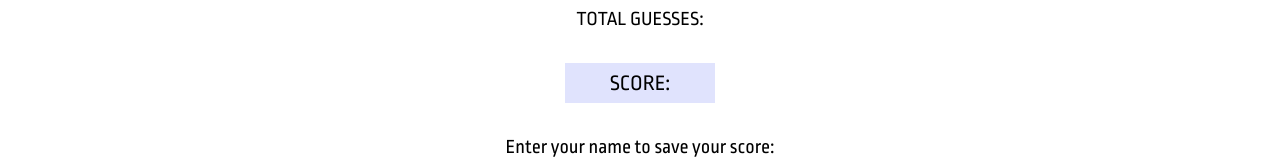
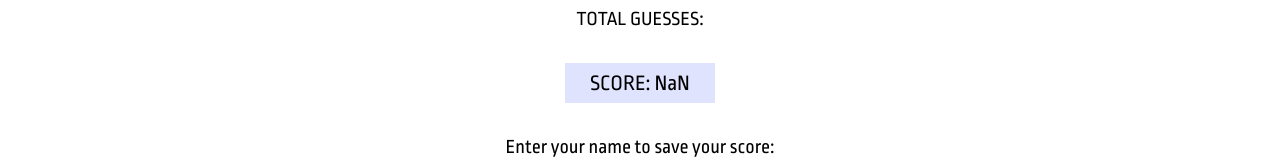
Before and after one commit to bw-celebrity-dead-or-alive/bwcda-frontend-react, a React (Create React App) app in the folder react-buildweek-bwcda/: page /end in a window 1280 px wide. Shown: the part 356-515 px from the top of the page. Built offline with nearby package versions, Linux system fonts and the light colour scheme.

Commit message:
Added dynamic scoring where the correct guess add a multiplier

```diff
--- a/react-buildweek-bwcda/src/Components/EndingScreen.js
+++ b/react-buildweek-bwcda/src/Components/EndingScreen.js
@@ -5,6 +5,8 @@ import NameForm from './NameForm'
 const EndingScreen = () => {
   const score = window.localStorage.getItem("HighScore")
   const guess = window.localStorage.getItem("TotalGuesses")
+
+  const displayScore = score * (10 * (score / guess))
 
   return (
     <div className='end-screen'>
@@ -15,7 +17,7 @@ const EndingScreen = () => {
         <br />
         <h4>CORRECT GUESSES: {score}</h4>
         <h4>TOTAL GUESSES: {guess}</h4>
-        <h3>SCORE: {score}</h3>
+        <h3>SCORE: {Math.floor(displayScore)}</h3>
         <h4>Enter your name to save your score:</h4>
         <NameForm />
       </header>
```
